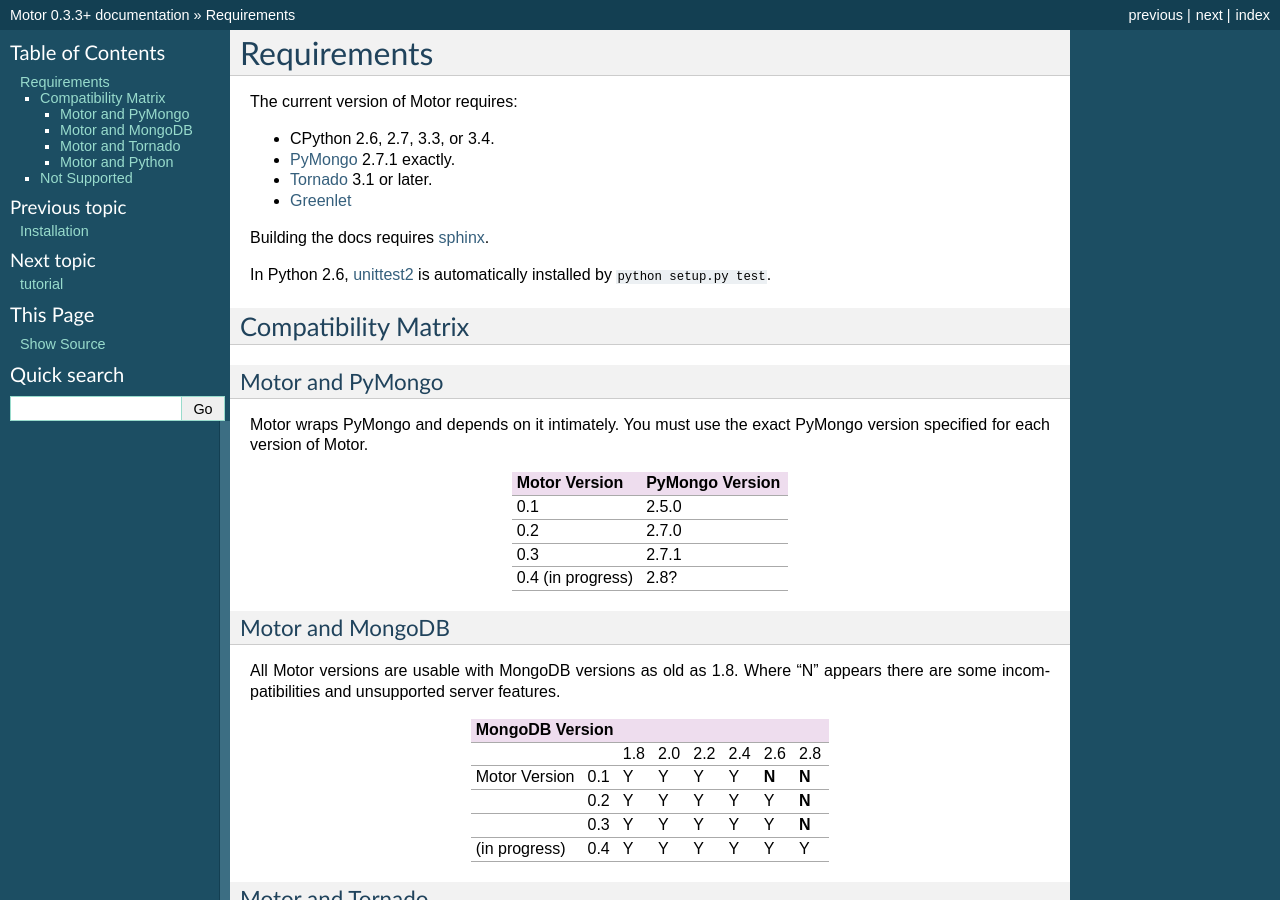
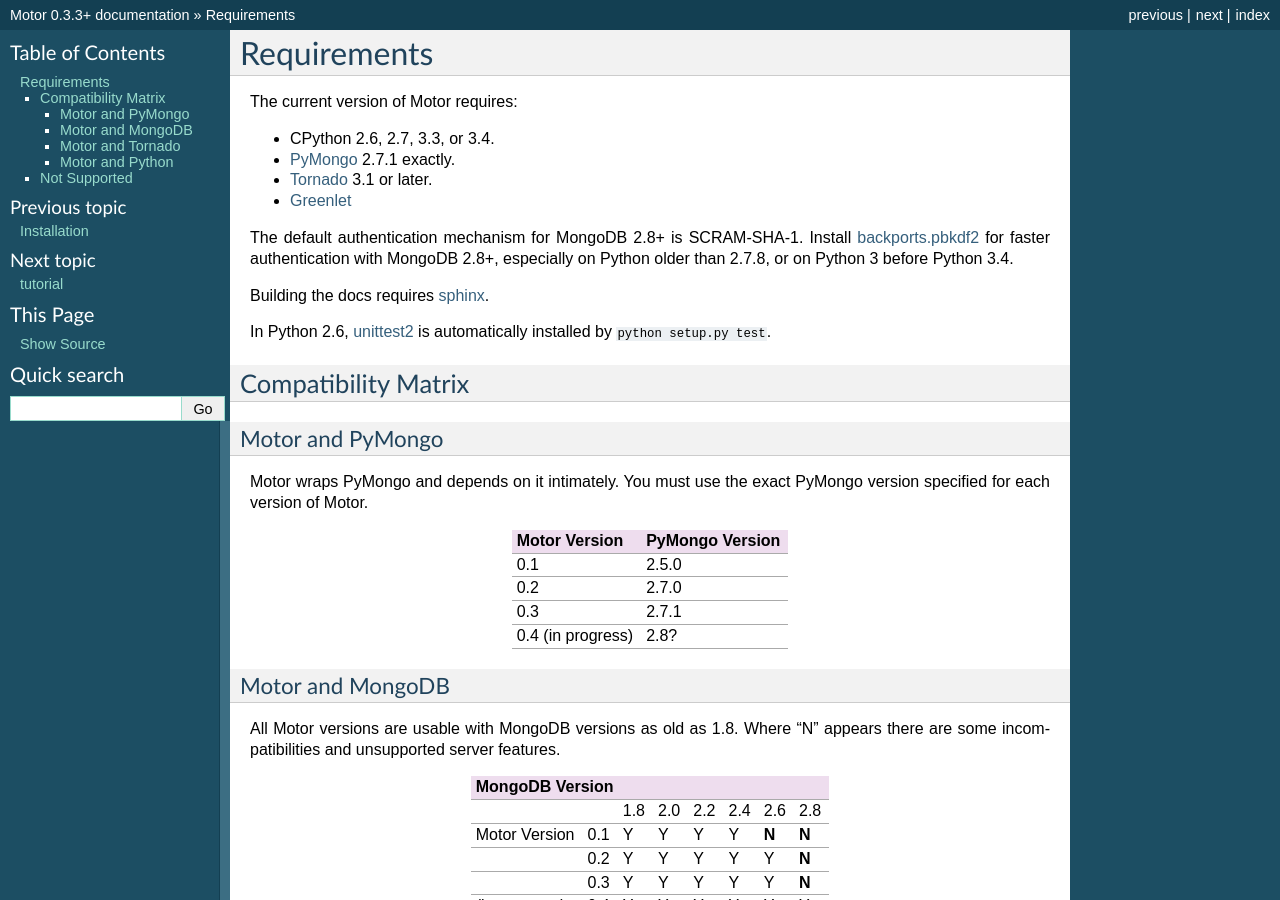
Before and after one commit to mongodb/motor, a Sphinx documentation site: the page built from doc/requirements.rst, in a window 1280 px wide and 900 px high. Built offline with Sphinx 7.4.7, drawn with Linux system fonts in a browser that asks for light colours; pages that are not in the unit, such as notebooks, are missing from menus; the version number is read from the project's files by our own code.

Commit message:
Mention backports.pbkdf2 as optional dependency.

```diff
--- a/README.rst
+++ b/README.rst
@@ -41,6 +41,8 @@
 * Tornado_
 * Greenlet_
 * Python 2.6 or later.
+* `backports.pbkdf2`_ for faster authentication with MongoDB 2.8+,
+  especially on Python older than 2.7.8, or on Python 3 before Python 3.4.
 
 See "Requirements" for details about compatibility.
 
@@ -98,6 +100,8 @@
 
 .. _Greenlet: http://pypi.python.org/pypi/greenlet/
 
+.. _backports.pbkdf2: https://pypi.python.org/pypi/backports.pbkdf2/
+
 .. _ReadTheDocs: http://motor.readthedocs.org/
 
 .. _mongodb-user list on Google Groups:
--- a/doc/requirements.rst
+++ b/doc/requirements.rst
@@ -7,6 +7,10 @@
 * PyMongo_ 2.7.1 exactly.
 * Tornado_ 3.1 or later.
 * Greenlet_
+
+The default authentication mechanism for MongoDB 2.8+ is SCRAM-SHA-1.
+Install `backports.pbkdf2`_ for faster authentication with MongoDB 2.8+,
+especially on Python older than 2.7.8, or on Python 3 before Python 3.4.
 
 Building the docs requires `sphinx`_.
 
@@ -18,6 +22,8 @@
 .. _Tornado: http://www.tornadoweb.org
 
 .. _Greenlet: http://pypi.python.org/pypi/greenlet/
+
+.. _backports.pbkdf2: https://pypi.python.org/pypi/backports.pbkdf2/
 
 .. _sphinx: http://sphinx.pocoo.org/
 
```
